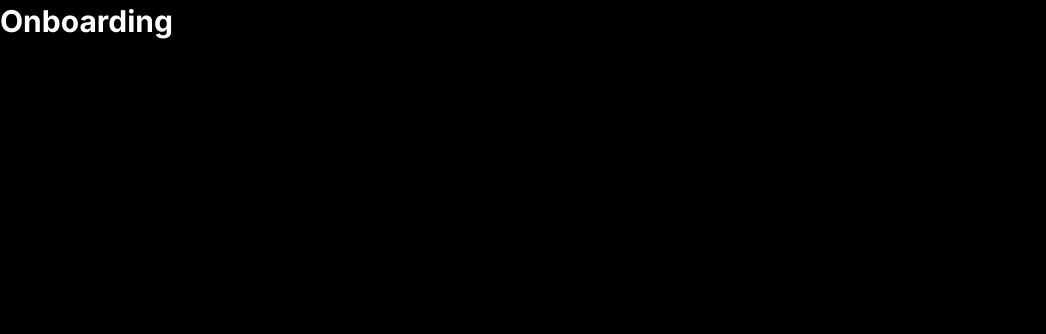
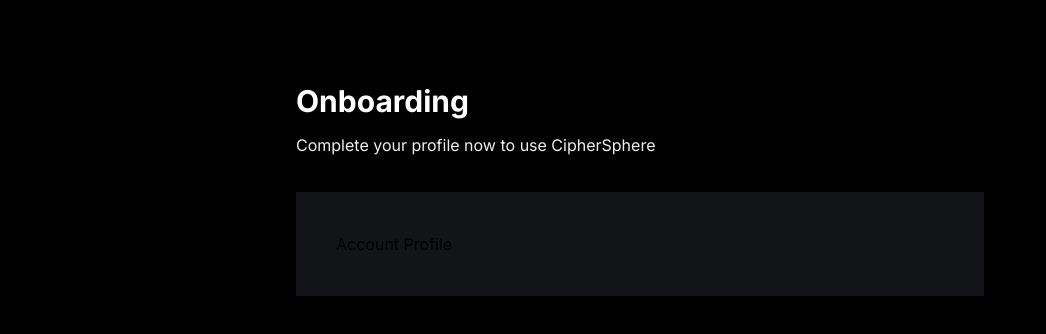
Before and after one commit to tnajim/cipher-sphere, a Next.js app: page /onboarding in a window 1280 px wide. Shown: the top 334 px of the page, without its empty margins (0-1046 px from the left). Built offline with nearby package versions, Linux system fonts and the light colour scheme; no server answers.

Commit message:
defined userinfo object (need db connect for data)

```diff
--- a/app/(auth)/onboarding/page.tsx
+++ b/app/(auth)/onboarding/page.tsx
@@ -1,7 +1,28 @@
+import AccountProfile from "@/components/forms/AccountProfile";
+import { currentUser } from "@clerk/nextjs";
+
 async function Page() {
+    const user = await currentUser();
+    const userInfo = {
+
+    }
+
+    const userData = {
+        id: user?.id,
+        objectId: userInfo?._id,
+        username: userInfo?.username || user?.username,
+        name: userInfo?.name || user?.firstName,
+        bio: userInfo?.bio || "",
+        image: userInfo?.image || user?.imageUrl,
+    }
     return (
-        <main>
+        <main className="mx-auto flex max-w-3xl flex-col justify-start px-10 py-20">
             <h1 className="head-text">Onboarding</h1>
+            <p className="mt-3 text-base-regular text-light-2">Complete your profile now to use CipherSphere</p>
+
+            <section className="mt-9 bg-dark-2 p-10">
+                <AccountProfile />
+            </section>
         </main>
     )
 }
```
